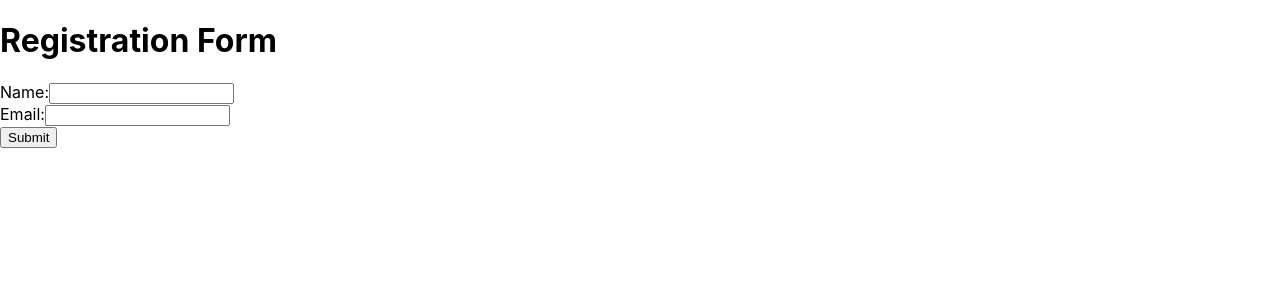
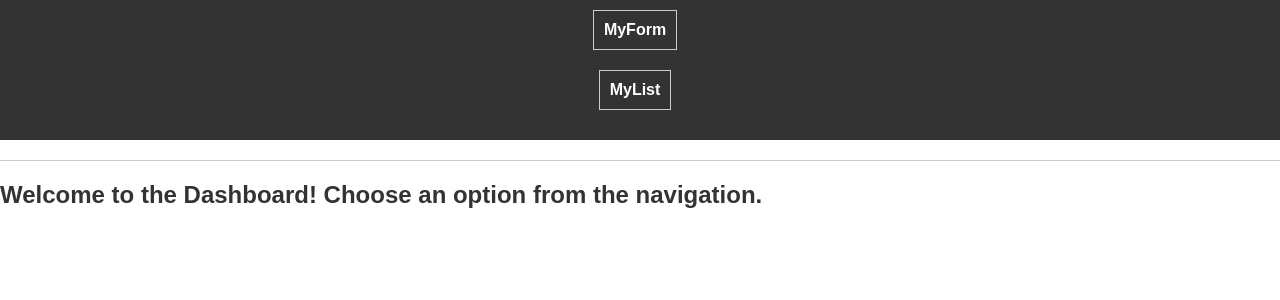
Before and after one commit to GuiltZetus/Web-App-Service, a React (Create React App) app: page / in a window 1280 px wide. Shown: the top 300 px of the page. Built offline with nearby package versions, Linux system fonts and the light colour scheme.

Commit message:
added image done, need css and update, delete

```diff
--- a/package.json
+++ b/package.json
@@ -9,6 +9,7 @@
     "firebase": "^10.6.0",
     "react": "^18.2.0",
     "react-dom": "^18.2.0",
+    "react-router-dom": "^6.19.0",
     "react-scripts": "^5.0.1",
     "web-vitals": "^2.1.4"
   },
--- a/src/App.js
+++ b/src/App.js
@@ -1,12 +1,12 @@
 import './App.css';
 import MyForm  from './MyForm';
-
+import MyList from './MyList';
+import Dashboard from './Dashboard';
 function App() {
   console.log("app is running now");
   return (
   <div>
-      <h1>Registration Form</h1>
-      <MyForm />
+      <Dashboard />
     </div>
   );
 }
--- /dev/null
+++ b/src/Dashboard.css
@@ -0,0 +1,62 @@
+body {
+  font-family: Arial, sans-serif;
+  margin: 0;
+  padding: 0;
+}
+
+.container {
+  max-width: 800px;
+  margin: 0 auto;
+  padding: 20px;
+}
+
+nav {
+  background-color: #333;
+  color: #fff;
+  padding: 10px;
+}
+
+nav ul {
+  list-style: none;
+  padding: 0;
+  margin: 0;
+}
+
+nav li {
+  display: inline;
+  margin-right: 10px;
+}
+
+nav a {
+  text-decoration: none;
+  color: #fff;
+  font-weight: bold;
+}
+
+nav a:hover {
+  text-decoration: underline;
+}
+
+hr {
+  border: 0;
+  border-top: 1px solid #ccc;
+  margin: 20px 0;
+}
+
+h2 {
+  color: #333;
+}
+
+ul {
+  list-style: none;
+  padding: 0;
+}
+
+li {
+  margin-bottom: 20px;
+}
+
+img {
+  max-width: 100%;
+  height: auto;
+}
--- /dev/null
+++ b/src/Dashboard.js
@@ -0,0 +1,37 @@
+import React from 'react';
+import { BrowserRouter as Router, Link, Route, Routes } from 'react-router-dom';
+import MyForm from './MyForm'; // Replace with the correct path to your MyForm component
+import MyList from './MyList'; // Replace with the correct path to your MyList component
+import './Dashboard.css';
+const Dashboard = () => {
+  return (
+    <Router>
+      <div>
+        <nav>
+          <ul>
+            <li>
+              <Link to="/myform">MyForm</Link>
+            </li>
+            <li>
+              <Link to="/mylist">MyList</Link>
+            </li>
+          </ul>
+        </nav>
+
+        <hr />
+
+        <Routes>
+          <Route path="/myform" element={<MyForm />} />
+          <Route path="/mylist" element={<MyList />} />
+          <Route path="/" element={<Home />} />
+        </Routes>
+      </div>
+    </Router>
+  );
+};
+
+const Home = () => {
+  return <h2>Welcome to the Dashboard! Choose an option from the navigation.</h2>;
+};
+
+export default Dashboard;
--- a/src/MyForm.js
+++ b/src/MyForm.js
@@ -1,13 +1,16 @@
 import React, { useState } from 'react';
 import { addDoc, collection } from 'firebase/firestore';
-import { getStorage, ref as storageRef, uploadBytes, getDownloadURL } from 'firebase/storage';
-import { db } from './firebase';
+import { getStorage, ref,  uploadBytes, getDownloadURL } from 'firebase/storage';
+import { db, storage} from './firebase';
+
+
 const MyForm = () => {
   const [input, setInputs] = useState({});
 
   const handleChange = (e) => {
     const name = e.target.name;
-    const value = e.target.value;
+    const value = e.target.type === 'file' ? e.target.files[0] : e.target.value;
+
     setInputs(values => ({...values, [name]: value}))
   };
 
@@ -15,11 +18,19 @@ const MyForm = () => {
     e.preventDefault();
 
     try{
+      const storageRef = ref(storage, `images/${input.image.name}`);
+      await uploadBytes(storageRef, input.image);
+
+      const imageURL = await getDownloadURL(storageRef);
+
+
+
       const docRef = await addDoc(collection(db, "userInfo"),{
         name : input.name,
-        email : input.email
+        email : input.email,
+        image : imageURL
       });
-      alert(docRef.id);
+      alert(input.image);
     }
     catch (e){
       alert(e);
@@ -49,6 +60,14 @@ const MyForm = () => {
         />
       </label>
       <br />
+      <label>
+        Image:
+        <input
+        type = "file"
+        name = "image"
+        onChange={handleChange}
+        />
+      </label>
       <button type="submit">Submit</button>
     </form>
   );
--- /dev/null
+++ b/src/MyList.css
@@ -0,0 +1,47 @@
+/* MyList.css */
+
+ul {
+  list-style: none;
+  padding: 0;
+  display: flex;
+  flex-direction: column;
+  align-items: center;
+}
+
+li {
+  margin-bottom: 10px;
+  border: 1px solid #ccc; /* Border color for each item */
+  padding: 10px;
+  display: flex;
+  align-items: center;
+  max-width: 300px; /* Adjust the max-width for each list item */
+}
+
+img {
+  max-width: 50px;
+  height: auto;
+  margin-right: 10px;
+}
+
+div {
+  flex-grow: 1;
+}
+
+.my-list-container {
+  padding: 20px;
+}
+
+.list-item {
+  border: 1px solid #ccc;
+  margin-bottom: 20px;
+  padding: 10px;
+}
+
+.user-info {
+  margin-bottom: 10px; /* Add margin between text elements */
+}
+
+.user-image {
+  max-width: 150px;
+  max-height: 150px;
+}
--- /dev/null
+++ b/src/MyList.js
@@ -0,0 +1,62 @@
+// MyList.js
+
+import React, { useState, useEffect } from 'react';
+import { collection, getDocs } from 'firebase/firestore';
+import { db } from './firebase';
+import './MyList.css';
+
+const MyList = () => {
+  const [data, setData] = useState([]);
+
+  useEffect(() => {
+    const fetchData = async () => {
+      try {
+        const querySnapshot = await getDocs(collection(db, 'userInfo'));
+        const fetchedData = [];
+
+        querySnapshot.forEach((doc) => {
+          const data = doc.data();
+          fetchedData.push({
+            id: doc.id,
+            name: data.name,
+            email: data.email,
+            imageURL: data.image,
+          });
+        });
+
+        setData(fetchedData);
+      } catch (error) {
+        console.error('Error fetching data:', error.message);
+      }
+    };
+
+    fetchData();
+  }, []);
+
+  return (
+    <div className="my-list-container">
+      <h1>User Information List</h1>
+      <ul>
+        {data.map((item) => (
+          <li key={item.id} className="list-item">
+            <div className="user-info">
+              <strong>Name:</strong> {item.name}
+            </div>
+            <div className="user-info">
+              <strong>Email:</strong> {item.email}
+            </div>
+            <div>
+              <img
+                src={item.imageURL}
+                alt={`User ${item.name} Image`}
+                className="user-image"
+              />
+            </div>
+          </li>
+        ))}
+      </ul>
+    </div>
+  );
+};
+
+export default MyList;
--- a/src/firebase.js
+++ b/src/firebase.js
@@ -1,8 +1,7 @@
 // Import the functions you need from the SDKs you need
 import { initializeApp } from "firebase/app";
 import { getFirestore } from "firebase/firestore";
-import { getStorage } from 'firebase/storage';
-
+import {getStorage} from "firebase/storage"
 // TODO: Add SDKs for Firebase products that you want to use
 // https://firebase.google.com/docs/web/setup#available-libraries
 
@@ -21,5 +20,5 @@ const firebaseConfig = {
 const app = initializeApp(firebaseConfig);
 // export firestore as db
 const db = getFirestore(app);
-
-export {db};
+const storage = getStorage(app);
+export {db, storage};
```
Also changed, not shown: 1 other file (tests, documents, lock files or other folders).
